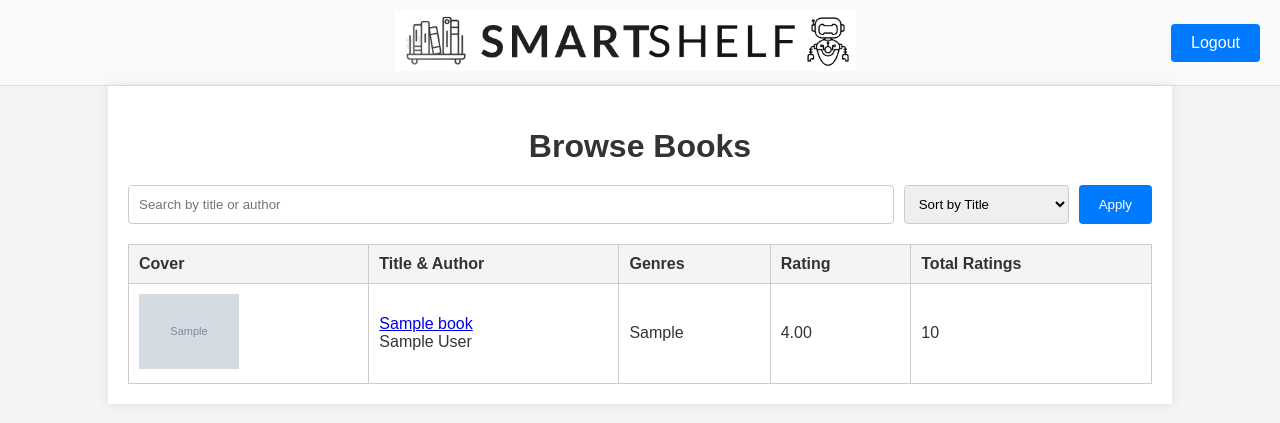
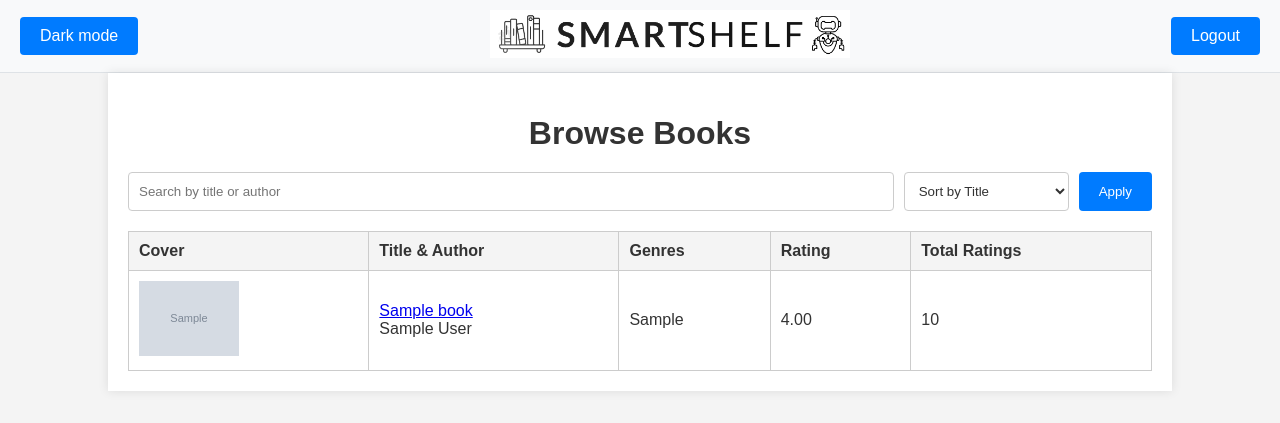
Before and after one commit to KamilPaczoski/SmartShelf, a Django app: page /api/books/books/ in a window 1280 px wide. Shown: the top 423 px of the page. Run offline with Django 5.2, Linux system fonts and the light colour scheme; a user stored in the database is signed in; tables that the repository leaves empty hold one stand-in row (values such as "Sample post"); grey boxes marked "Sample" are stand-in pictures.

Commit message:
Added darkmode

```diff
--- a/static/css/main.css
+++ b/static/css/main.css
@@ -1,18 +1,57 @@
 /* General styles */
+:root {
+    --bg: #f4f4f4;
+    --surface: #ffffff;
+    --surface-soft: #f8f9fa;
+    --text: #333333;
+    --text-muted: #555555;
+    --border: #cccccc;
+    --header-border: #dee2e6;
+    --shadow: 0 0 10px rgba(0, 0, 0, 0.1);
+    --button-primary: #007bff;
+    --button-primary-hover: #0056b3;
+}
+
+[data-theme='dark'] {
+    --bg: #121212;
+    --surface: #1e1e1e;
+    --surface-soft: #252525;
+    --text: #e8e8e8;
+    --text-muted: #c2c2c2;
+    --border: #3a3a3a;
+    --header-border: #333333;
+    --shadow: 0 0 10px rgba(0, 0, 0, 0.45);
+    --button-primary: #2f7ddf;
+    --button-primary-hover: #245fa9;
+}
+
+.theme-dark {
+    --bg: #121212;
+    --surface: #1e1e1e;
+    --surface-soft: #252525;
+    --text: #e8e8e8;
+    --text-muted: #c2c2c2;
+    --border: #3a3a3a;
+    --header-border: #333333;
+    --shadow: 0 0 10px rgba(0, 0, 0, 0.45);
+    --button-primary: #2f7ddf;
+    --button-primary-hover: #245fa9;
+}
+
 body {
     font-family: Arial, sans-serif;
     margin: 0;
     padding: 0;
-    background-color: #f4f4f4;
-    color: #333;
+    background-color: var(--bg);
+    color: var(--text);
 }
 
 .container {
     width: 80%;
     margin: 0 auto;
     padding: 20px;
-    background-color: #fff;
-    box-shadow: 0 0 10px rgba(0, 0, 0, 0.1);
+    background-color: var(--surface);
+    box-shadow: var(--shadow);
 }
 
 h1 {
@@ -27,14 +66,14 @@ h1 {
 .buttons a {
     margin-right: 10px;
     padding: 10px 20px;
-    background-color: #007bff;
+    background-color: var(--button-primary);
     color: #fff;
     text-decoration: none;
     border-radius: 4px;
 }
 
 .buttons a:hover {
-    background-color: #0056b3;
+    background-color: var(--button-primary-hover);
 }
 
 .delete-account-btn {
@@ -71,6 +110,17 @@ h1 {
     flex-grow: 1;
 }
 
+.left-controls,
+.logout-container {
+    min-width: 170px;
+    display: flex;
+    align-items: center;
+}
+
+.left-controls {
+    justify-content: flex-start;
+}
+
 .logo {
     width: 40%;
     height: auto;
@@ -84,19 +134,34 @@ h1 {
     justify-content: space-between;
     align-items: center;
     padding: 10px 20px;
-    background-color: #f8f9fa;
-    border-bottom: 1px solid #dee2e6;
+    background-color: var(--surface-soft);
+    border-bottom: 1px solid var(--header-border);
 }
 
 .logout-container {
+    justify-content: flex-end;
     text-align: right;
     right: 80px;
     top: 40px;
 }
 
+.theme-toggle {
+    padding: 10px 20px;
+    background-color: var(--button-primary);
+    color: #fff;
+    border: none;
+    border-radius: 4px;
+    cursor: pointer;
+    font-size: 16px;
+}
+
+.theme-toggle:hover {
+    background-color: var(--button-primary-hover);
+}
+
 .logout-button {
     padding: 10px 20px;
-    background-color: #007bff;
+    background-color: var(--button-primary);
     color: #fff;
     border: none;
     border-radius: 4px;
@@ -105,5 +170,28 @@ h1 {
 }
 
 .logout-button:hover {
-    background-color: #0056b3;
+    background-color: var(--button-primary-hover);
 }
+
+/* Shared dark-mode-friendly defaults across page-specific stylesheets */
+input,
+select,
+textarea,
+table,
+th,
+td,
+.info-box {
+    background-color: var(--surface);
+    color: var(--text);
+    border-color: var(--border);
+}
+
+th,
+.book-list th,
+.info-box {
+    background-color: var(--surface-soft);
+}
+
+.shelf h2 {
+    color: var(--text-muted);
+}
--- a/templates/base.html
+++ b/templates/base.html
@@ -3,11 +3,23 @@
 <head>
     <title>{% block title %}SmartShelf{% endblock %}</title>
     {% load static %}
+    <script>
+        (function () {
+            const savedTheme = localStorage.getItem('theme');
+            const prefersDark = globalThis.matchMedia && globalThis.matchMedia('(prefers-color-scheme: dark)').matches;
+            const theme = savedTheme || (prefersDark ? 'dark' : 'light');
+            document.documentElement.dataset.theme = theme;
+            document.documentElement.classList.toggle('theme-dark', theme === 'dark');
+        })();
+    </script>
     <link rel="stylesheet" type="text/css" href="{% static 'css/main.css' %}">
     {% block extra_css %}{% endblock %}
 </head>
 <body>
 <div class="header">
+    <div class="left-controls">
+        <button type="button" id="theme-toggle" class="theme-toggle" aria-label="Toggle dark mode">Dark mode</button>
+    </div>
     <div class="logo-container">
         {% if request.path != '/accounts/login_register/' %}
             <a href="{% url 'user_shelf' %}">
@@ -27,6 +39,41 @@
     </div>
 </div>
 {% block content %}{% endblock %}
+<script>
+    (function () {
+        const toggleButton = document.getElementById('theme-toggle');
+        if (!toggleButton) {
+            return;
+        }
+
+        function setTheme(theme) {
+            document.documentElement.dataset.theme = theme;
+            document.documentElement.classList.toggle('theme-dark', theme === 'dark');
+            if (document.body) {
+                document.body.dataset.theme = theme;
+                document.body.classList.toggle('theme-dark', theme === 'dark');
+            }
+            localStorage.setItem('theme', theme);
+        }
+
+        function getTheme() {
+            return document.documentElement.dataset.theme || 'light';
+        }
+
+        function applyLabel() {
+            toggleButton.textContent = getTheme() === 'dark' ? 'Light mode' : 'Dark mode';
+        }
+
+        toggleButton.addEventListener('click', function () {
+            const nextTheme = getTheme() === 'dark' ? 'light' : 'dark';
+            setTheme(nextTheme);
+            applyLabel();
+        });
+
+        setTheme(getTheme());
+        applyLabel();
+    })();
+</script>
 {% block extra_js %}{% endblock %}
 </body>
 </html>
```
